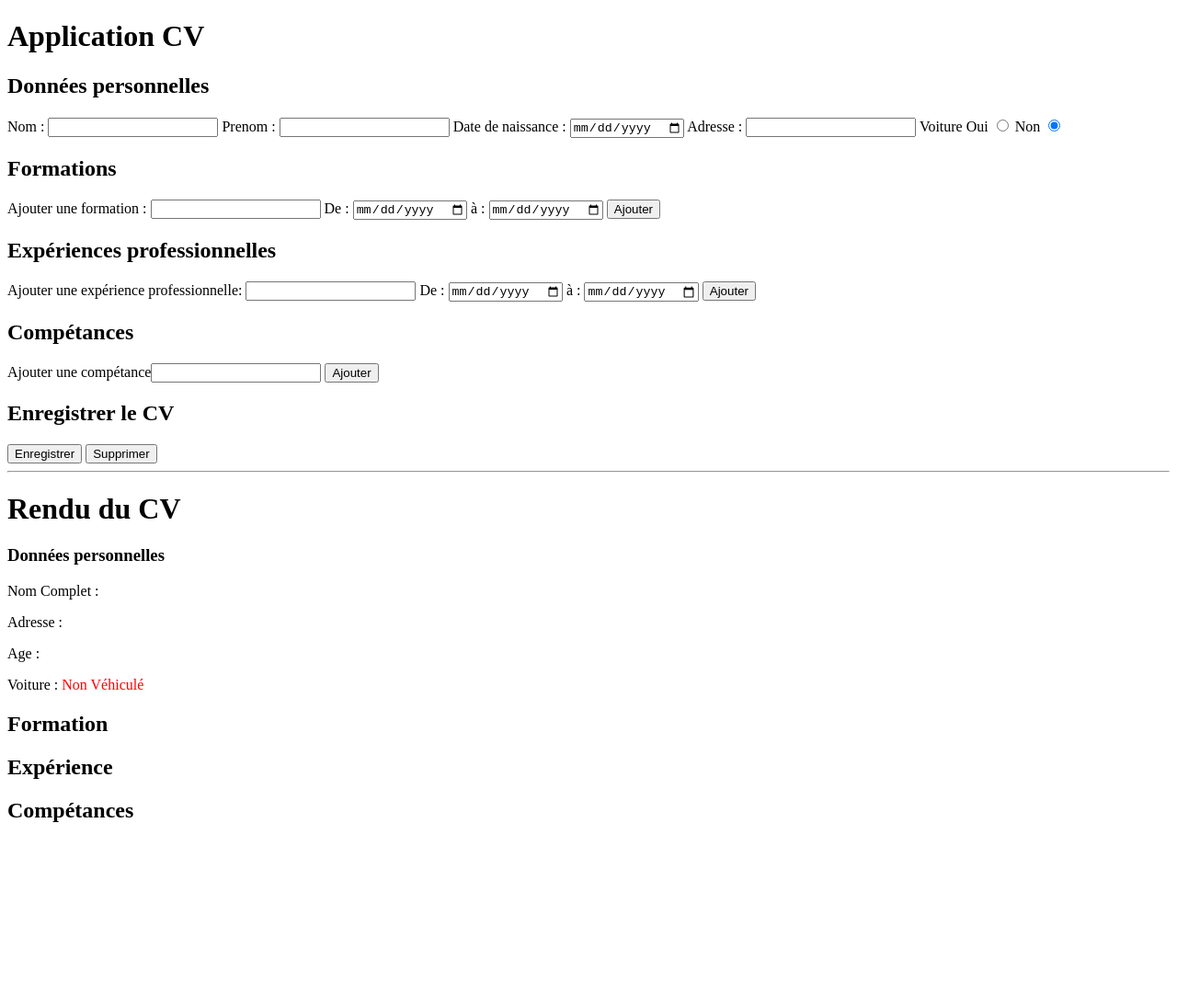
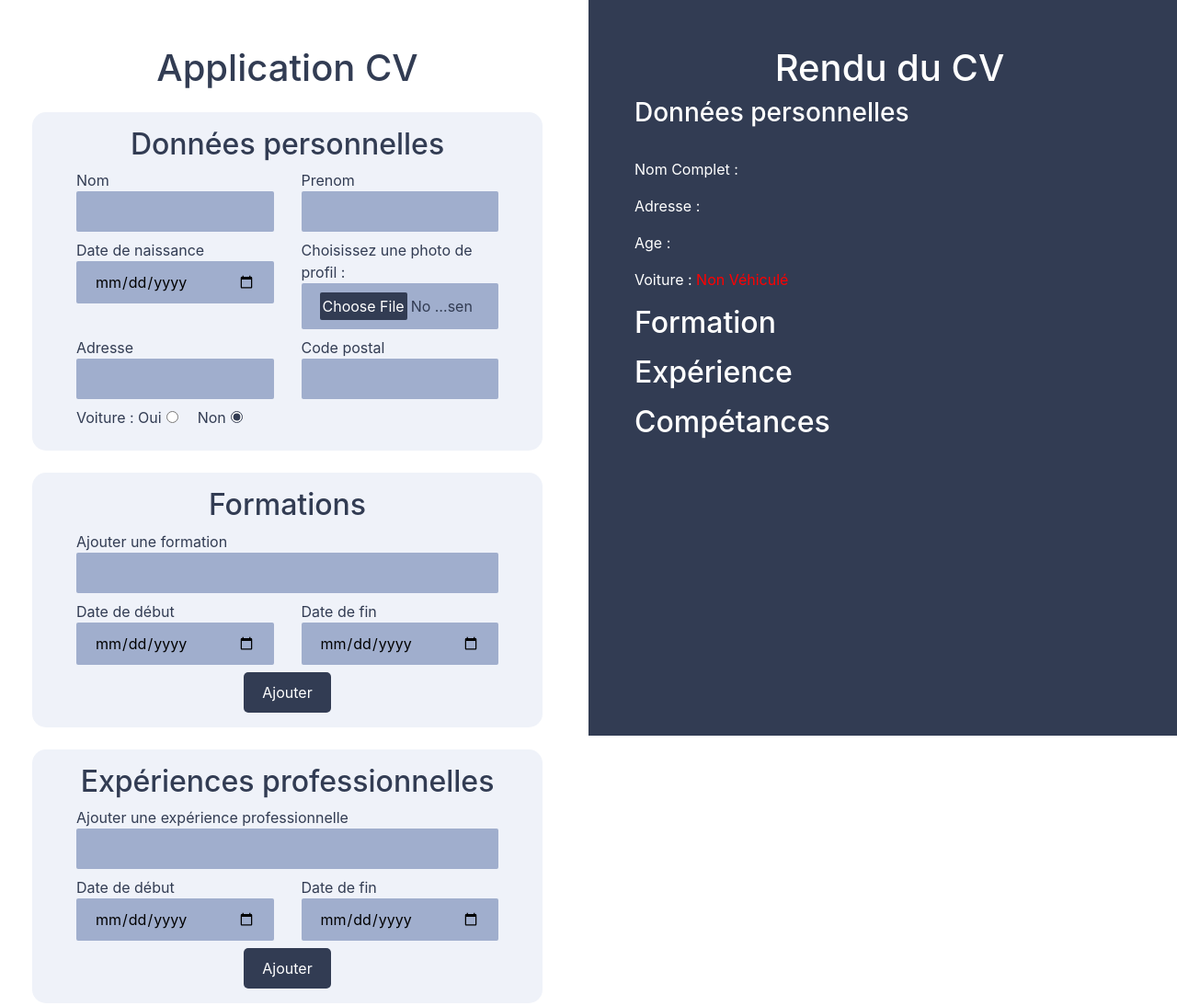
Before and after one commit to Hamza-31/resumeExample, a plain HTML site: page index.html in a window 1280 px wide. Shown: the top 1094 px of the page at 92% size. Before the commit the page ends 915 px from the top, so only its background shows below. Drawn offline with nearby package versions, Linux system fonts and the light colour scheme.

Commit message:
Integration de Bootstrap + Ajout fichier style.css

```diff
--- a/app.js
+++ b/app.js
@@ -1,22 +1,30 @@
 let personnalData = {
     template: `<div>
     <h3>Données personnelles</h3>
-    <p>Nom Complet :  {{firstname}} {{lastname}}</p>
-    <p>Adresse : {{adress}}</p>
+    <img :src=avatar>
+    <p>Nom Complet : {{fullName}}</p>
+    <p>Adresse : {{fullAdress}}</p>
     <p>Age : {{age}}</p>
     <p >Voiture : <span v-if="car == true">Véhiculé</span><span v-else style="color:red">Non Véhiculé</span></p>
     </div>
     `,
-
     computed: {
         age: function () {
             let today = new Date();
             let birthday = new Date(this.birthday);
             let diff = today.getTime() - birthday.getTime();
-            return (this.birthday === '' ? '' : Math.floor(diff / (1000 * 60 * 60 * 24 * 365.25)));
+            return (this.birthday === '' ? '' : `${Math.floor(diff / (1000 * 60 * 60 * 24 * 365.25))} ans`);
+        },
+        fullAdress: function () {
+            console.log(this.adress.location)
+            return (this.adress.location === undefined || this.adress.zipcode === undefined ? '' : `${this.adress.location} ${this.adress.zipcode}`);
+        },
+        fullName: function () {
+            console.log(this.firstName)
+            return (this.firstName === undefined || this.lastName === undefined ? '' : `${this.firstName} ${this.lastName}`);
         }
     },
-    props: ['firstname', 'lastname', 'birthday', 'adress', 'car', 'age']
+    props: ['birthday', 'adress', 'car', 'avatar', 'last-name', 'first-name']
 };
 
 let training = {
@@ -70,7 +78,8 @@ let vm = new Vue({
         lastName: '',
         firstName: '',
         birthday: '',
-        adress: '',
+        avatar: '',
+        adress: [],
         car: false,
         studies: [],
         experiences: [],
@@ -80,6 +89,12 @@ let vm = new Vue({
         this.loadStoredData();
     },
     methods: {
+        addAdress: function () {
+            this.adress.push({
+                location: this.adress.location,
+                zipcode: this.adress.zipcode
+            });
+        },
         addTraining: function () {
             const options = {
                 year: 'numeric',
@@ -139,6 +154,10 @@ let vm = new Vue({
             for (let key in data) {
                 this[key] = data[key];
             }
+        },
+        uploadAvatar: function () {
+            this.avatar = document.getElementById('avatar').value
+
         }
 
     },
--- a/index.html
+++ b/index.html
@@ -1,64 +1,89 @@
 <!DOCTYPE html>
-<html lang="en">
+<html lang="fr">
 
 <head>
     <meta charset="UTF-8">
     <meta http-equiv="X-UA-Compatible" content="IE=edge">
     <meta name="viewport" content="width=device-width, initial-scale=1.0">
     <script src="https://cdn.jsdelivr.net/npm/vue/dist/vue.js"></script>
+    <link rel="stylesheet" href="https://cdn.jsdelivr.net/npm/bootstrap@4.3.1/dist/css/bootstrap.min.css"
+        integrity="sha384-ggOyR0iXCbMQv3Xipma34MD+dH/1fQ784/j6cY/iJTQUOhcWr7x9JvoRxT2MZw1T" crossorigin="anonymous">
+    <link rel="stylesheet" href="style.css">
     <title>CV</title>
 </head>
 
 <body>
-    <div id="app">
-        <div>
+    <main class="container-main">
+        <div id="app" class="row">
+            <section id="user-data" class="col">
                 <h1>Application CV</h1>
+                <div class="personnal-data p-3 my-4 px-5">
                     <h2>Données personnelles</h2>
-            <label>Nom : <input type="text" v-model="lastName"></label>
-            <label>Prenom : <input type="text" v-model="firstName"></label>
-            <label>Date de naissance : <input type="date" v-model="birthday"></label>
-            <label>Adresse : <input type="text" v-model="adress"></label>
-            <label>Voiture
+                    <div class="fullname row">
+                        <label class="col">Nom <input type="text" v-model="lastName"></label>
+                        <label class="col">Prenom <input type="text" v-model="firstName"></label>
+                    </div>
+                    <div class="row">
+                        <label class="birthday col">Date de naissance <input type="date" v-model="birthday"></label>
+                        <label class="avatar col">Choisissez une photo de profil : <input type="file" id="avatar"
+                                name="avatar" accept="image/png, image/jpeg" v-on:change="uploadAvatar"></label>
+                    </div>
+                    <div class="row">
+                        <label class="col">Adresse <input type="text" v-model="adress.location"></label>
+                        <label class="col">Code postal <input type="text" v-model="adress.zipcode"></label>
+                    </div>
+                    <div class="car">Voiture :
                         <label>Oui <input v-model="car" v-bind:value="true" name="car" type="radio"></label>
                         <label>Non <input name="car" v-model="car" v-bind:value="false" type="radio"></label>
-            </label>
-
+                    </div>
+                </div>
+                <div class="training  p-3 my-4 px-5">
                     <h2>Formations</h2>
-            <label>Ajouter une formation : <input id="study" type="text"></label>
-            <label>De : <input id="trainingStart" type="date"></label>
-            <label>à : <input id="trainingEnd" type="date"></label>
+                    <label>Ajouter une formation <input id="study" type="text"></label>
+                    <div class="row">
+                        <label class="col">Date de début <input id="trainingStart" type="date"></label>
+                        <label class="col">Date de fin <input id="trainingEnd" type="date"></label>
+                    </div>
                     <button v-on:click="addTraining()">Ajouter</button>
-
+                </div>
+                <div class="experience p-3 my-4 px-5">
                     <h2>Expériences professionnelles</h2>
-            <label>Ajouter une expérience professionnelle: <input id="experience" type="text"></label>
-            <label>De : <input id="experienceStart" type="date"></label>
-            <label>à : <input id="experienceEnd" type="date"></label>
+                    <label>Ajouter une expérience professionnelle <input id="experience" type="text"></label>
+                    <div class="row">
+                        <label class="col">Date de début <input id="experienceStart" type="date"></label>
+                        <label class="col">Date de fin <input id="experienceEnd" type="date"></label>
+                    </div>
                     <button v-on:click="addExperience()">Ajouter</button>
-
+                </div>
+                <div class="skills p-3 my-4 px-5">
                     <h2>Compétances</h2>
                     <label>Ajouter une compétance<input id="skill" type="text"></label>
                     <button v-on:click="addSkills()">Ajouter</button>
+                </div>
+                <div class="save p-3 my-4 px-5">
+                    <h2>Enregistrer le CV</h2>
+                    <div class="saving">
+                        <button @click="saveCV" class="sav">Enregistrer</button>
+                        <button @click="deleteCV" class="del">Supprimer</button>
+                    </div>
+                </div>
+            </section>
 
-            <h2>Enregistrer le CV</h2>
-            <button @click="saveCV">Enregistrer</button>
-            <button @click="deleteCV">Supprimer</button>
-        </div>
-        <hr>
-        <div>
+            <section id="canva" class="col">
                 <h1>Rendu du CV</h1>
 
-            <personnal-data :firstname="firstName" :lastname="lastName" :birthday="birthday" :adress="adress" :car="car"
-                :age="age">
+                <personnal-data :first-name="firstName" :last-name="lastName" :birthday="birthday" :adress="adress"
+                    :car="car" :avatar="avatar">
                 </personnal-data>
 
                 <training :studies="studies"></training>
 
                 <experience :experiences="experiences"></experience>
                 <skill :skills="skills"></skill>
-        </div>
+            </section>
 
         </div>
-
+    </main>
     <script src="app.js"></script>
 </body>
 
--- /dev/null
+++ b/style.css
@@ -0,0 +1,155 @@
+body {
+    --blue: #323C53;
+    --blue-input: #A0AECD;
+    --blue-light: #EFF2F9;
+    --blue-btn: #1A91F0;
+    --blue-btn-hover: #1170CD;
+
+}
+
+h1 {
+    text-align: center;
+}
+
+* {
+    box-sizing: border-box;
+    margin: 0;
+    padding: 0;
+}
+
+.container-main {
+    margin-top: 70px;
+    width: 100%;
+    margin: 0 auto;
+}
+
+
+/******FONTS******/
+
+/******GLOBAL******/
+
+
+/******CONTENT******/
+#user-data {
+    color: var(--blue);
+    padding-bottom: 100px;
+    padding: 50px;
+}
+
+#user-data h2 {
+    text-align: center;
+}
+
+.personnal-data,
+.training,
+.experience,
+.skills,
+.save {
+    background-color: var(--blue-light);
+    border-radius: 15px;
+}
+
+/* .personnal-data:hover,
+.training:hover,
+.experience:hover,
+.skills:hover {
+
+} */
+
+input {
+    width: 100%;
+    display: block;
+
+    padding-left: 20px;
+    padding-right: 20px;
+    padding-top: 10px;
+    padding-bottom: 10px;
+    border-radius: 2px;
+    border: 0;
+    background-color: var(--blue-input);
+
+}
+
+
+input:focus {
+    border-bottom: 3px solid var(--blue);
+    outline: none;
+}
+
+.car input {
+    width: 15px;
+    margin-right: 15px;
+    display: inline;
+    accent-color: var(--blue);
+}
+
+.avatar {
+    background-color: rgba(128, 128, 128, 0);
+}
+
+input[type=file]::file-selector-button {
+    background-color: var(--blue);
+    border: none;
+    color: white;
+    border-radius: 2px;
+    padding: 3px;
+}
+
+.training label:first-of-type,
+.experience label:first-of-type {
+    display: block;
+}
+
+.training label:first-of-type input,
+.experience label:first-of-type input,
+.birthday,
+.skills label {
+    width: 100%;
+}
+
+
+.training button,
+.experience button,
+.skills button {
+    display: block;
+}
+
+.saving {
+    width: fit-content;
+    margin: 0 auto;
+}
+
+button {
+    background-color: var(--blue);
+    border: none;
+    padding-left: 20px;
+    padding-right: 20px;
+    padding-top: 10px;
+    padding-bottom: 10px;
+    border-radius: 5px;
+    color: white;
+    margin: 0 auto;
+}
+
+button:hover {
+    opacity: 0.8;
+    transition-duration: .3s;
+}
+
+.sav:hover {
+    background-color: #005743;
+}
+
+.del:hover {
+    background-color: #DC143C;
+}
+
+/*****CANVA*****/
+
+
+#canva {
+    height: 100vh;
+    background-color: var(--blue);
+    color: white;
+    padding: 50px;
+}
```
Lines whose indentation alone changed are shown as unchanged.
